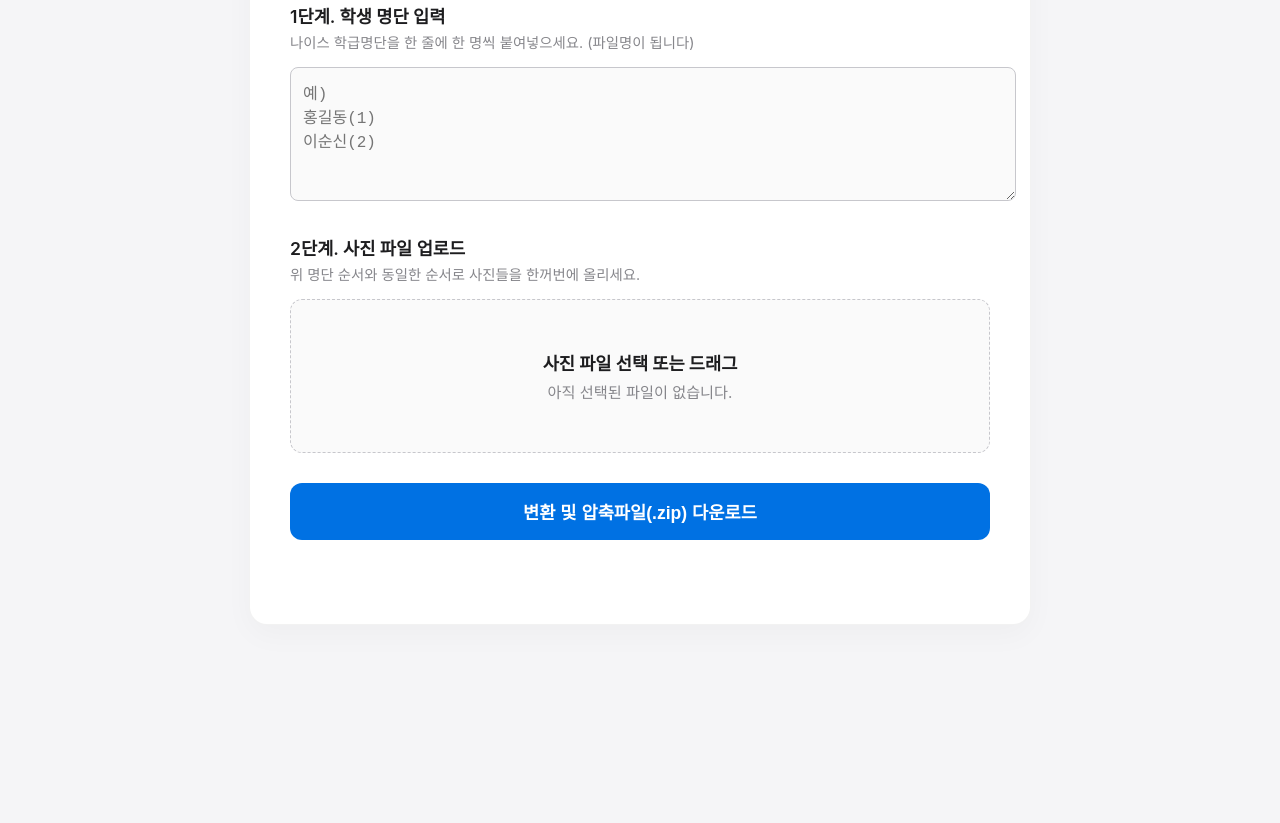
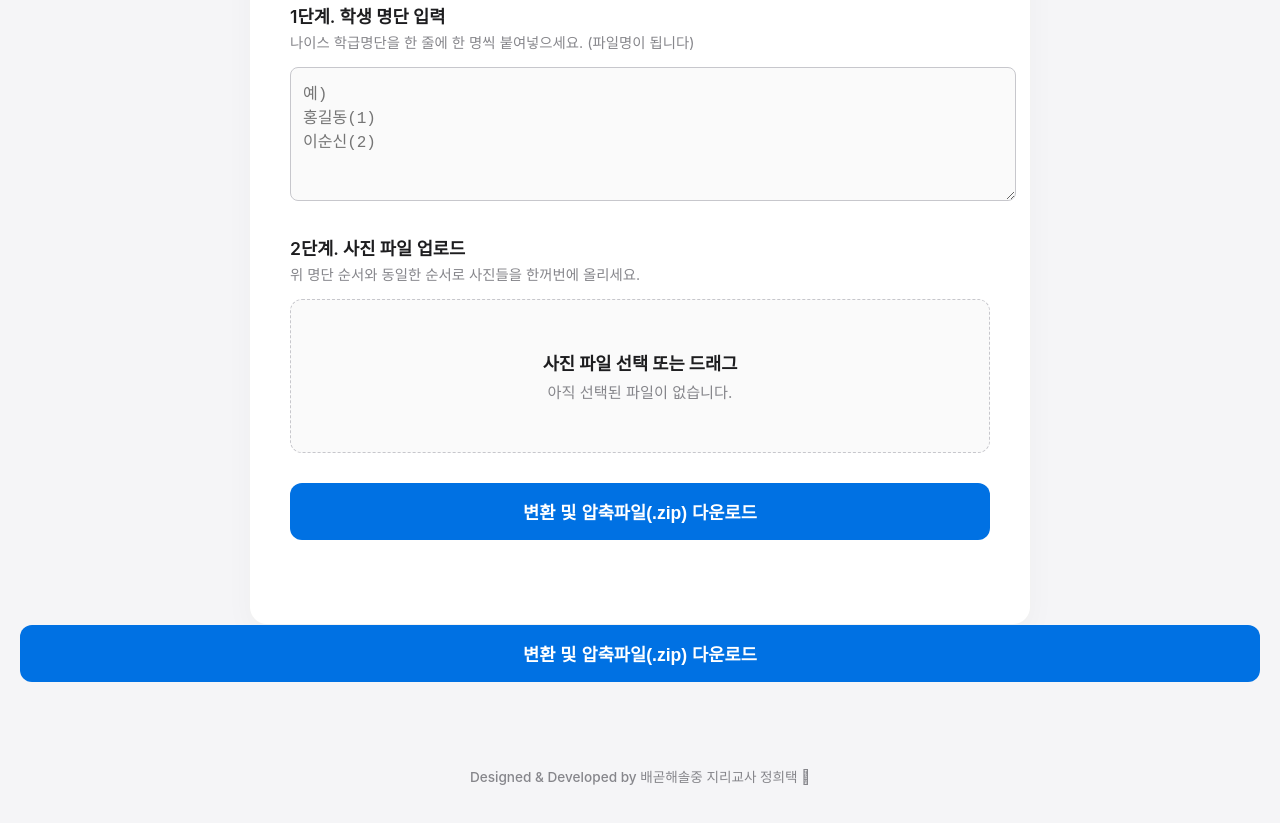
Before and after one commit to talus11/neis-photo, a plain HTML site: page index.html in a window 1280 px wide. Shown: the part 309-1132 px from the top of the page. Before the commit the page ends 984 px from the top, so only its background shows below. Drawn offline with nearby package versions, Linux system fonts and the light colour scheme.

Commit message:
Update index.html
하단 배너 추가

```diff
--- a/index.html
+++ b/index.html
@@ -171,7 +171,14 @@
 
     <div id="status"></div>
 </div>
+<button id="processBtn" class="apple-btn-blue">변환 및 압축파일(.zip) 다운로드</button>
 
+    <div id="status"></div>
+
+    <div style="text-align: center; margin-top: 40px; margin-bottom: 10px; font-size: 0.85rem; color: #86868B; font-weight: 500;">
+        Designed & Developed by 배곧해솔중 지리교사 정희택 
+    </div>
+    </div> <script>
 <script>
     /* --- 기존 기능 로직 (전과 동일함) --- */
     const dropZone = document.getElementById('drop-zone');
```
